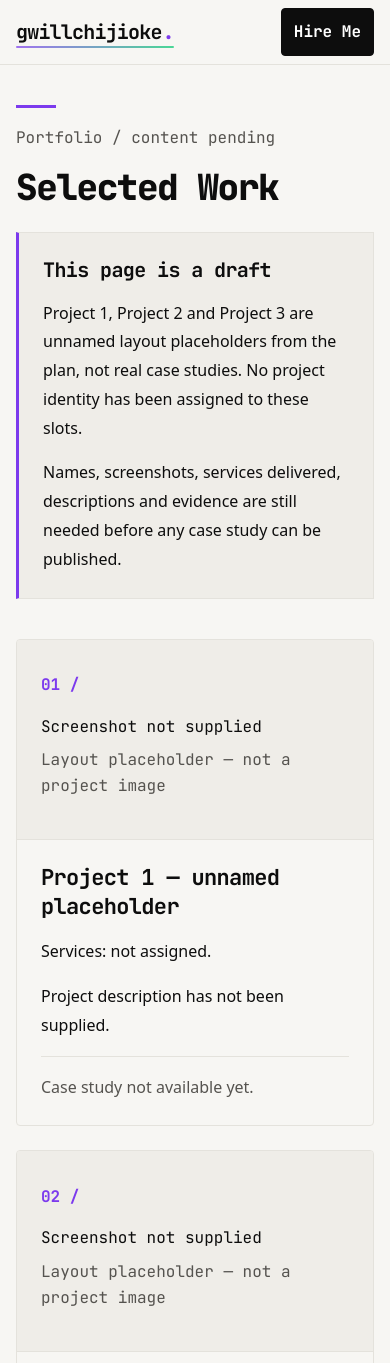
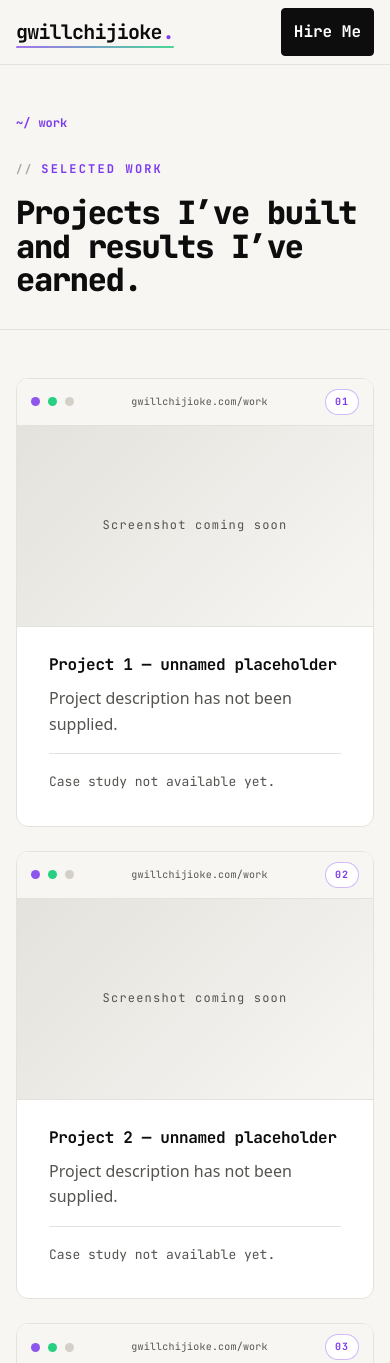
Before and after one commit to godschi10/portfolio-astro, an Astro site: page /portfolio-astro/work in a window 390 px wide. Shown: the top 1363 px of the page. Built offline with nearby package versions, Linux system fonts and the light colour scheme; Astro itself is replaced by a stand-in of ours.

Commit message:
v0.11.0 work page theme port (31/31)

```diff
--- a/package.json
+++ b/package.json
@@ -1,6 +1,6 @@
 {
   "name": "portfolio-astro",
-  "version": "0.10.0",
+  "version": "0.11.0",
   "type": "module",
   "scripts": {
     "build": "astro build"
--- a/scripts/check-multipage.mjs
+++ b/scripts/check-multipage.mjs
@@ -10,7 +10,7 @@ const routes = [
   ['index.html', 'index', 'Gwill Chijioke — Web Design, Development & SEO', 'I design. I build. I make it rank.'],
   ['about/index.html', 'about', 'About — Gwill Chijioke', "I'm Gwill — a web developer who obsesses over performance, design and search rankings."],
   ['services/index.html', 'services', 'Services — Gwill Chijioke', 'Services'],
-  ['work/index.html', 'work', 'Selected Work — Gwill Chijioke', 'Selected Work'],
+  ['work/index.html', 'work', 'Selected Work — Gwill Chijioke', 'Projects I\u2019ve built and results I\u2019ve earned.'],
   ['contact/index.html', 'contact', 'Contact — Gwill Chijioke', "Let's talk."],
   ['404.html', '404', '404 — Page not found — Gwill Chijioke', "404 — This page doesn't exist."],
   ['privacy/index.html', 'privacy', 'Privacy — Gwill Chijioke', 'Privacy'],
@@ -105,7 +105,7 @@ check('honest draft content and service scope', () => {
 });
 check('three explicitly unnamed work placeholders; no fake case-study links', () => {
   const work = part(pages.get('work'), 'main');
-  assert.equal((work.match(/class="project-card"/g) || []).length, 3);
+  assert.equal((work.match(/class="work-card"/g) || []).length, 3);
   for (const n of [1, 2, 3]) assert.match(text(work), new RegExp(`Project ${n} — unnamed placeholder`));
   assert.doesNotMatch(work, /<img\b|href="[^"]*\/work\/[^"#]+/);
 });
--- a/src/pages/work.astro
+++ b/src/pages/work.astro
@@ -1,47 +1,97 @@
 ---
 import Layout from '../layouts/Layout.astro';
-import '../styles/interior.css';
 const base = `${import.meta.env.BASE_URL.replace(/\/$/, '')}/`;
-// MP 1535–1550: work grid. MP 1127–1150: explicitly unnamed diagram slots.
+// Theme port (page-work.php + card-work.php): asymmetric grid, browser-frame
+// cards, theme CTA. Slots stay explicitly unnamed placeholders — no project
+// identity, screenshots or case-study links until King supplies them.
 const projects = [1, 2, 3];
 ---
 <Layout title="Selected Work — Gwill Chijioke" description="Selected Work staging draft. Three explicitly unnamed project placeholders; case studies and evidence are not available yet.">
-<section class="interior work-page wrap" aria-labelledby="work-title">
-  <p class="eyebrow">Portfolio / content pending</p>
-  <h1 id="work-title">Selected Work</h1>
+<article class="work-page">
+<div class="work-hero"><div class="wrap">
+<p class="work-crumb" aria-hidden="true"><span>work</span></p>
+<p class="work-label">Selected Work</p>
+<h1 id="work-title">Projects I’ve built<br>and results I’ve earned.</h1>
+</div></div>
+<section class="work-archive-section" aria-labelledby="work-archive-heading"><div class="wrap">
+<h2 id="work-archive-heading" class="sr-only">Portfolio</h2>
+<div class="work-archive-grid">
+{projects.map(number => (
+<article class="work-card" aria-labelledby={`project-${number}-title`}>
+<div class="work-card__frame">
+<div class="work-card__frame-bar" aria-hidden="true">
+<span class="work-card__frame-dot work-card__frame-dot--purple"></span>
+<span class="work-card__frame-dot work-card__frame-dot--green"></span>
+<span class="work-card__frame-dot work-card__frame-dot--dim"></span>
+<span class="work-card__frame-url">gwillchijioke.com/work</span>
+<span class="work-card__index" aria-hidden="true">0{number}</span>
+</div>
+<div class="work-card__image-wrap">
+<div class="work-card__placeholder" aria-hidden="true"></div>
+</div>
+</div>
+<div class="work-card__body">
+<h3 class="work-card__name" id={`project-${number}-title`}>Project {number} — unnamed placeholder</h3>
+<p class="work-card__desc">Project description has not been supplied.</p>
+<p class="case-study-status">Case study not available yet.</p>
+</div>
+</article>
+))}
+</div>
 <aside class="draft-notice" aria-labelledby="work-draft-title">
 <h2 id="work-draft-title">This page is a draft</h2>
 <p>Project 1, Project 2 and Project 3 are unnamed layout placeholders from the plan, not real case studies. No project identity has been assigned to these slots.</p>
 <p>Names, screenshots, services delivered, descriptions and evidence are still needed before any case study can be published.</p>
 </aside>
-  <div class="project-grid">
-    {projects.map(number => (
-      <article class="project-card" aria-labelledby={`project-${number}-title`}>
-        <div class="screenshot-placeholder"><span aria-hidden="true">0{number} /</span><p>Screenshot not supplied</p><p class="placeholder-label">Layout placeholder — not a project image</p></div>
-        <div class="project-copy">
-          <h2 id={`project-${number}-title`}>Project {number} — unnamed placeholder</h2>
-          <p>Services: not assigned.</p>
-          <p>Project description has not been supplied.</p>
-          <p class="case-study-status">Case study not available yet.</p>
+</div></section>
+<section class="work-cta-section" aria-label="Start a project"><div class="wrap">
+<div class="work-cta-inner">
+<h2 class="work-cta-headline">Want your project here?</h2>
+<p class="work-cta-sub">I take on a small number of projects at a time. If you have something worth building, let&rsquo;s talk.</p>
+<div class="work-cta-actions">
+<a class="button" href={`${base}contact/`}>Hire Me <span class="arrow" aria-hidden="true">→</span></a>
+<a class="button secondary" href={`${base}services/`}>View Services <span aria-hidden="true">→</span></a>
 </div>
+</div>
+</div></section>
 </article>
-    ))}
-  </div>
-  <section class="closing-cta" aria-labelledby="work-cta-title">
-    <h2 id="work-cta-title">Discuss your project</h2>
-    <div class="actions"><a class="button" href={`${base}contact/`}>Contact <span class="arrow" aria-hidden="true">→</span></a></div>
-  </section>
-</section>
 </Layout>
 <style is:global>
-.work-page .project-grid{display:grid;grid-template-columns:minmax(0,1fr);gap:24px}
-.work-page .project-card{min-width:0;border:1px solid var(--border);border-radius:4px;overflow:hidden}
-.work-page .screenshot-placeholder{aspect-ratio:16/9;padding:24px;display:flex;flex-direction:column;justify-content:center;align-items:flex-start;background:#efede8;border-bottom:1px solid var(--border);font:400 16px/1.6 var(--mono)}
-.work-page .screenshot-placeholder>span{color:var(--purple);margin-bottom:16px;font-weight:700}
-.work-page .screenshot-placeholder p{margin:0 0 8px}
-.work-page .placeholder-label{color:var(--muted)}
-.work-page .project-copy{padding:24px}
-.work-page .project-copy h2{font-size:clamp(22px,2.5vw,32px)}
-.work-page .case-study-status{color:var(--muted);border-top:1px solid var(--border);padding-top:16px;margin-bottom:0}
-@media(min-width:768px){.work-page .project-grid{grid-template-columns:repeat(2,minmax(0,1fr))}.work-page .project-card:first-child{grid-column:1/-1}}
+.work-page{--bg:var(--canvas);--surface:#fff;--text:var(--ink);--text-mid:#3a3a3a;--text-dim:var(--muted);--font-mono:var(--mono);--border-dark:#d4d0c8;--purple-light:rgba(124,58,237,.08);--radius-lg:12px;--radius-full:9999px;--shadow-lg:0 8px 32px rgba(0,0,0,.10),0 16px 48px rgba(0,0,0,.08);--t-slow:400ms ease}
+.work-hero{padding-block:48px;padding-block:clamp(48px,8vw,96px) clamp(32px,4vw,48px);border-bottom:1px solid var(--border);background:var(--bg)}
+.work-crumb{font-family:var(--font-mono);font-size:12px;font-weight:600;color:var(--text-dim);margin:0 0 var(--space-4);display:flex;align-items:center;gap:8px}
+.work-crumb::before{content:'~/';color:var(--purple)}
+.work-crumb span{color:var(--purple)}
+.work-label{display:flex;align-items:center;gap:8px;font-family:var(--font-mono);font-size:12px;font-weight:700;letter-spacing:.18em;text-transform:uppercase;color:var(--purple);margin:0 0 var(--space-3)}
+.work-label::before{content:'//';color:var(--text-dim);opacity:.5;font-size:.9em}
+.work-hero h1{font-family:var(--font-mono);font-size:clamp(32px,6vw,72px);font-weight:800;letter-spacing:-.04em;line-height:1.05;color:var(--text);margin:0;-webkit-font-smoothing:antialiased}
+.work-archive-section{background:var(--bg);padding-block:48px;padding-block:clamp(48px,6vw,96px)}
+.work-archive-grid{display:grid;grid-template-columns:1fr;gap:var(--space-4)}
+.work-card{position:relative;overflow:hidden;border-radius:var(--radius-lg);border:1px solid var(--border);background:var(--surface);transition:box-shadow var(--t-base)}
+.work-card__frame{background:var(--surface);border-bottom:1px solid var(--border);overflow:hidden}
+.work-card__frame-bar{display:flex;align-items:center;gap:8px;padding:10px 14px;background:var(--bg);border-bottom:1px solid var(--border)}
+.work-card__frame-dot{width:9px;height:9px;border-radius:50%;flex-shrink:0}
+.work-card__frame-dot--purple{background:var(--purple);opacity:.85}
+.work-card__frame-dot--green{background:var(--green);opacity:.85}
+.work-card__frame-dot--dim{background:var(--border-dark)}
+.work-card__frame-url{flex:1;font-family:var(--font-mono);font-size:10px;color:var(--text-dim);text-align:center;white-space:nowrap;overflow:hidden;text-overflow:ellipsis;letter-spacing:.02em}
+.work-card__index{display:inline-flex;align-items:center;flex-shrink:0;font-family:var(--font-mono);font-size:10px;font-weight:700;letter-spacing:.1em;color:var(--purple);background:var(--surface);border:1px solid rgba(124,58,237,.35);border-radius:var(--radius-full);padding:3px 9px;margin-left:auto}
+.work-card__image-wrap{min-height:180px;aspect-ratio:16/9;overflow:hidden;background:var(--border)}
+.work-card__placeholder{width:100%;height:100%;background:linear-gradient(135deg,var(--border) 0%,var(--bg) 100%);display:flex;align-items:center;justify-content:center;font-family:var(--font-mono);font-size:12px;color:var(--text-dim);letter-spacing:.1em}
+.work-card__placeholder::after{content:'Screenshot coming soon'}
+.work-card__body{padding:var(--space-4) var(--space-5) var(--space-5)}
+.work-card__name{font-family:var(--font-mono);font-size:clamp(16px,1.8vw,20px);font-weight:700;letter-spacing:-.02em;color:var(--text);margin:0 0 6px}
+.work-card__desc{font-size:16px;color:var(--text-dim);line-height:1.6;margin:0}
+.case-study-status{font-family:var(--font-mono);font-size:13px;color:var(--text-dim);border-top:1px solid var(--border);padding-top:16px;margin:16px 0 0}
+.draft-notice{margin-top:var(--space-6);border:2px dashed var(--border-dark);border-radius:var(--radius-lg);padding:var(--space-4) var(--space-5)}
+.draft-notice h2{font:700 18px/1.4 var(--mono);margin:0 0 8px}
+.draft-notice p{margin:0 0 8px;color:var(--muted);font-size:15px}
+.work-cta-section{padding-block:64px;padding-block:clamp(64px,8vw,96px);background:var(--surface);border-top:1px solid var(--border)}
+.work-cta-inner{display:flex;flex-direction:column;gap:var(--space-4)}
+.work-cta-headline{font-family:var(--font-mono);font-size:clamp(24px,3.5vw,40px);font-weight:700;letter-spacing:-.03em;color:var(--text);margin:0;-webkit-font-smoothing:antialiased}
+.work-cta-sub{font-size:16px;color:var(--text-dim);max-width:52ch;line-height:1.7;margin:0}
+.work-cta-actions{display:flex;flex-wrap:wrap;gap:var(--space-3);margin-top:var(--space-2)}
+@media(min-width:768px){.work-archive-grid{grid-template-columns:1fr 1fr}.work-archive-grid .work-card:first-child{grid-column:1/-1}.work-archive-grid .work-card:first-child .work-card__image-wrap{aspect-ratio:21/9}}
+@media(hover:hover) and (pointer:fine){.work-card:hover{border-color:transparent;box-shadow:var(--shadow-lg)}.work-card:hover .work-card__frame-url{color:var(--purple)}}
+.sr-only{position:absolute;width:1px;height:1px;padding:0;margin:-1px;overflow:hidden;clip:rect(0,0,0,0);white-space:nowrap;border:0}
 </style>
```
Also changed, not shown: CHANGELOG.md. Lines whose indentation alone changed are shown as unchanged.
